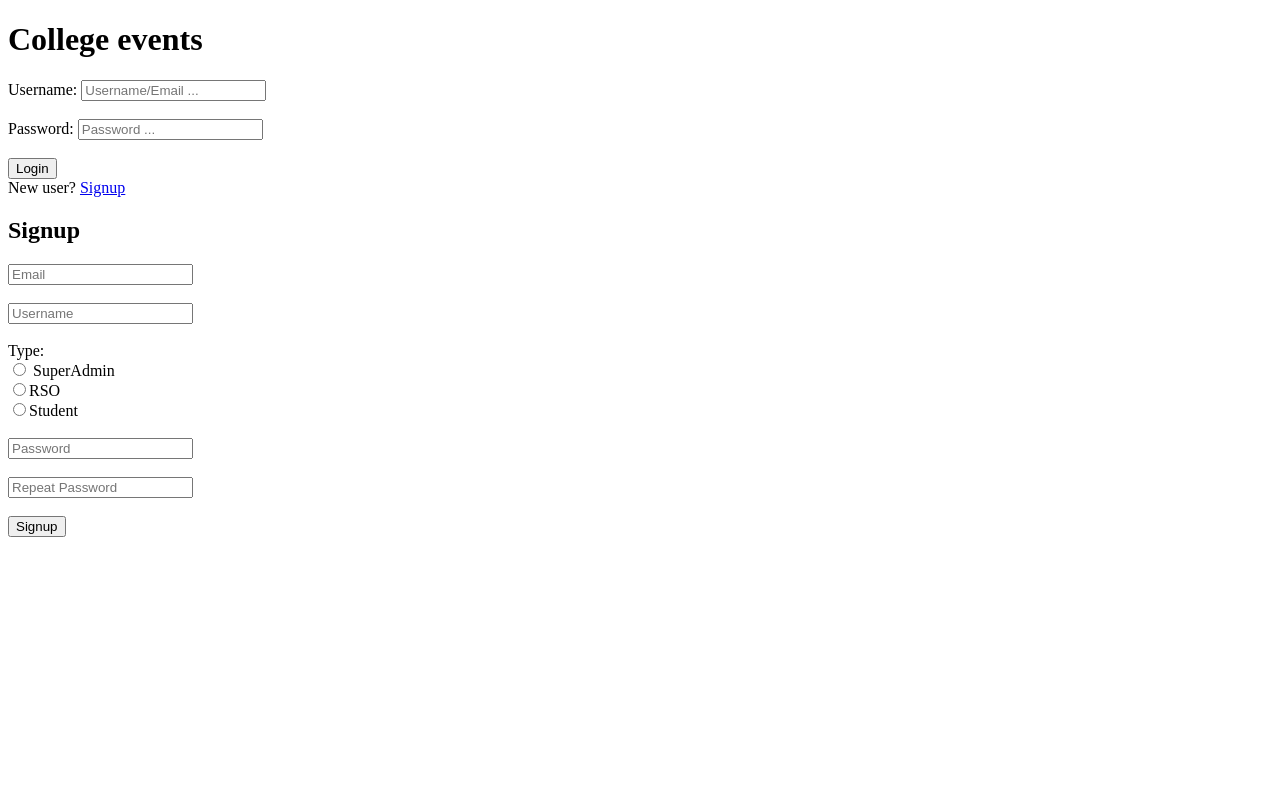
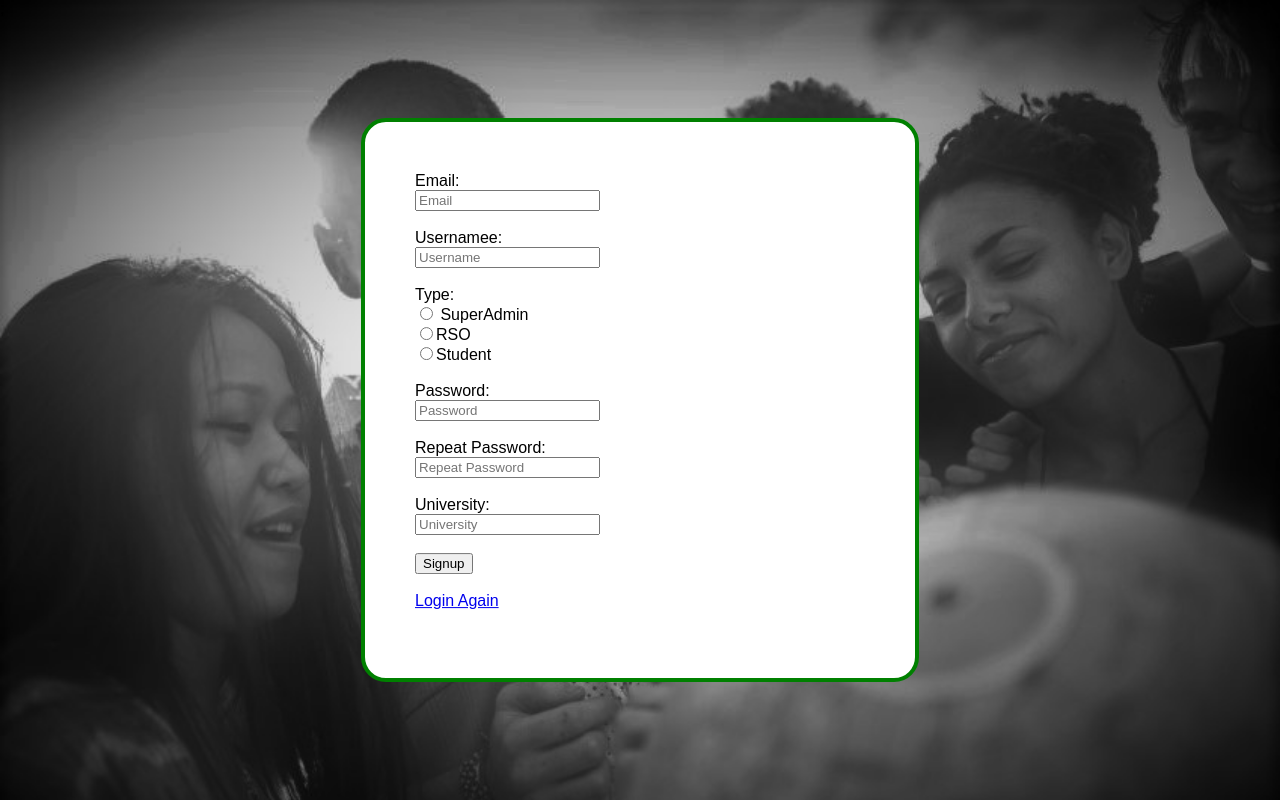
Before and after one commit to pravallik/Events, a PHP site: page /databases1/signup.php in a window 1280 px wide. Run offline with PHP 8.4, Linux system fonts and the light colour scheme.

Commit message:
added styling.php

```diff
--- a/databases/Style.css
+++ b/databases/Style.css
@@ -3,27 +3,77 @@ body{
     margin : 0;
     padding: 0;
     font-family: sans-serif;
-    background: url(back.jpg) no-repeat;
+    /* background-color: blue; */
+    background: url(img/background_login.jpg);
     background-size: cover;
 }
 .login-box{
-    width:280px;
+    width:450px;
+    position : absolute;
+    top: 60%;
+    left: 50%;
+    transform: translate(-50%,-50%);
+    background-color: white;
+    color: black;
+    border-radius :25px;
+    border: 4px solid green;
+    padding: 50px
+}
+
+.heading h6{
+    width:200px;
+    height: 10px;
+    float: left;
+    font-size: 20px;
+    border-bottom: 6px solid greenyellow;
+    position : fixed;
+    top: 30%;
+    left: 50%;
+    transform: translate(-50%,-50%);
+    background-color: white;
+    color: black;
+    border-radius :25px;
+    border: 4px solid green;
+    padding: 50px
+
+}
+.wrapper-main{
+    width:450px;
     position : absolute;
     top: 50%;
     left: 50%;
     transform: translate(-50%,-50%);
-    color: white;
+    background-color: white;
+    color: black;
+    border-radius :25px;
     border: 4px solid green;
     padding: 50px
 }
-
-.login-box h1{
-
-    float: left;
-    font-size: 60px;
-    border-bottom: 6px solid greenyellow;
-    margin-bottom: 40px;
+.wrapper{
+    width:450px;
+    position : absolute;
+    top: 70%;
+    left: 50%;
+    transform: translate(-50%,-50%);
+    background-color: white;
+    color: black;
+    border-radius :25px;
+    border: 4px solid green;
+    padding: 50px
 }
+.wrapper-internal{
+    width:450px;
+    position : absolute;
+    top: 50%;
+    left: 50%;
+    transform: translate(-50%,-50%);
+    background-color: white;
+    color: black;
+    border-radius :25px;
+    border: 4px solid green;
+    padding: 50px
+}
+/*
 
 .textbox{
    width: 100%;
@@ -37,4 +87,4 @@ body{
 .btn{
     border: 1px solid yellow;
 
-}
+} */
--- a/databases/header.php
+++ b/databases/header.php
@@ -6,7 +6,7 @@
 <html>
     <head>
         <meta charset = "utf-8">
-        <h1>College events </h1>
+        <link rel = "styleSheet" href = "style.css">
     </head>
 
     <body>
@@ -19,29 +19,34 @@
                 <li><a href = "#" >Contact</a></li>
             </ul> -->
             </nav>
-        <div class = "login-box">
+            <div class = "heading">
+                <h6>College events </h6>;
+            </div>
+                <!-- <div class = "login-box"> -->
                     <?php
                         if(isset($_SESSION['userId']))
                         {
-                    echo ' <form action = "includes/logout.inc.php" method = "post">
+                            echo '<div class = "wrappe">
+                             <form action = "includes/logout.inc.php" method = "post">
                                 <button type = "submit" name = "logout-submit">Logout</button>
-                        </form>';
+                                </form> </div>';
 
                         }
                         else
                         {
-
-                    echo ' <form action = "includes/login.inc.php" method = "post">
+                            echo '<div class = "login-box">
+                             <form action = "includes/login.inc.php" method = "post">
                                     Username: <input type = "text" name = "mailuid" placeholder = "Username/Email ..."><br>
                                     <br>
                                     Password: <input type = "password" name = "pwd" placeholder = "Password ..."><br><br>
                                     <button type = "submit" name = "login-submit">Login</button>
                                 </form>
-                        New user? <a href = "signup.php">Signup </a>';
+                                New user? <a href = "signup.php">Signup </a>
+                            </div>';
                         }
                     ?>
 
-        </div>
+                <!-- </div> -->
         </header>
      </body>
 </html>
--- a/databases/includes/login.inc.php
+++ b/databases/includes/login.inc.php
@@ -35,6 +35,7 @@ if(isset(($_POST['login-submit']))){
 					$_SESSION['userId']=  $row['idUsers'];
 					$_SESSION['userUID']=  $row['uidUsers'];
 					$_SESSION['usertype']= $row['typeUser'];
+					$_SESSION['UNI'] = $row['University'];
 					header ("Location:../index.php?login=success");
 					exit();
 
--- a/databases/includes/signup.inc.php
+++ b/databases/includes/signup.inc.php
@@ -8,6 +8,7 @@ if(isset($_POST['signup-submit']))
     $usertype = $_POST['adminstatus'];
     $password  = $_POST['pwd'];
     $passwordRepeat  = $_POST['pwd-repeat'];
+    $userUni = $_POST['userUni'];
 
     if(empty($username) || empty($username)|| empty($username)|| empty($username))
     {
@@ -59,7 +60,7 @@ if(isset($_POST['signup-submit']))
             }
             else
             {
-            $sql = "INSERT INTO users (uidUsers,emailUsers,typeUser,pwdUsers) VALUES (?,?,?,?)";
+            $sql = "INSERT INTO users (uidUsers,emailUsers,typeUser,pwdUsers,University) VALUES (?,?,?,?,?)";
             $stmt = mysqli_stmt_init($conn);
             if(!mysqli_stmt_prepare($stmt, $sql))
             {
@@ -70,7 +71,7 @@ if(isset($_POST['signup-submit']))
             {
                 $hashedPwd = password_hash($password, PASSWORD_DEFAULT);
 
-                mysqli_stmt_bind_param($stmt, "ssss", $username, $email,$usertype,$hashedPwd);
+                mysqli_stmt_bind_param($stmt, "sssss", $username, $email,$usertype,$hashedPwd,$userUni);
                 mysqli_stmt_execute($stmt);
                 header("Location: ../signup.php?signup = success");
                 exit();
--- a/databases/privateEvents.php
+++ b/databases/privateEvents.php
@@ -2,7 +2,7 @@
     require "CreateEvents.php";
 ?>
     <main>
-        <div class= "wrapper-main-public">
+        <div class= "createEventsBody">
             <section class = "section-default-public">
                 <h1>Private Event </h1>
                 <form class= "form-createPrivate" action ="includes/createPrivate.inc.php" method = "post">
@@ -14,6 +14,7 @@
                     Comments :<br><input style = "width: 400px;" type ="text" name= "disc" placeholder=""><br><br>
                     University: <br><input type ="text" name= "Uni" placeholder=""><br><br>
                    <button type = "submit" name ="add-privateevent">Add Private Event</button><br><br>
+                   <a href="http://localhost/databases1/index.php">Home</a><br><br>
                 </form>
             </section>
         </div>
--- a/databases/publicEvents.php
+++ b/databases/publicEvents.php
@@ -2,7 +2,7 @@
     require "CreateEvents.php";
 ?>
     <main>
-        <div class= "wrapper-main-public">
+        <div class= "createEventsBody">
             <section class = "section-default-public">
                 <h1>Public Event </h1>
                 <form class= "form-createPublic" action ="includes/createPublic.inc.php" method = "post">
@@ -14,6 +14,7 @@
                              <input type="radio" name="rso" value="KnightHacks">KnightHacks<br><br>
                     Comments :<br><input style = "width: 400px;" type ="text" name= "disc" placeholder=""><br><br>
                    <button type = "submit" name ="add-publicevent">Add Public Event</button><br><br>
+                   <a href="http://localhost/databases1/index.php">Home</a><br><br>
                 </form>
             </section>
         </div>
--- a/databases/rsoOnly.php
+++ b/databases/rsoOnly.php
@@ -2,7 +2,7 @@
     require "CreateEvents.php";
 ?>
     <main>
-        <div class= "wrapper-main-rso">
+        <div class= "createEventsBody">
             <section class = "section-default-rso">
                 <h1> RSO Only </h1>
                 <form class= "form-createRSOOnly" action ="includes/createRSOonly.inc.php" method = "post">
@@ -13,6 +13,7 @@
                              <input type="radio" name="rso" value="KnightHacks">KnightHacks<br><br>
                     Comments :<br><input style = "width: 400px;" type ="text" name= "disc" placeholder=""><br><br>
                    <button type = "submit" name ="add-rsoevent">Add RSO Event</button><br><br>
+                   <a href="http://localhost/databases1/index.php">Home</a><br><br>
                 </form>
             </section>
         </div>
--- a/databases/signup.php
+++ b/databases/signup.php
@@ -5,19 +5,23 @@
         <div class= "wrapper-main">
             <section class = "section-default">
                 <h1>Signup</h1>
+                <div class= "wrapper-internal">
                     <form class= "form-signup" action ="includes/signup.inc.php" method = "post">
-                    <input type ="text" name= "mail" placeholder="Email"><br><br>
-                    <input type ="text" name= "uid" placeholder="Username"><br><br>
+                        Email:<br> <input type ="text" name= "mail" placeholder="Email"><br><br>
+                        Usernamee:<br> <input type ="text" name= "uid" placeholder="Username"><br><br>
                         <!-- <input type = "text" name = "adminstatus" placeholder = "student/admin"><br><br> -->
                         Type:<br>  <input type="radio" name="adminstatus" value="SuperAdmin"> SuperAdmin<br>
                                 <input type="radio" name="adminstatus" value="RSO">RSO<br>
                                 <input type="radio" name="adminstatus" value="Student">Student<br><br>
 
 
-                    <input type ="text" name= "pwd" placeholder="Password"><br><br>
-                    <input type ="text" name= "pwd-repeat" placeholder="Repeat Password"><br><br>
+                        Password:<br><input type ="text" name= "pwd" placeholder="Password"><br><br>
+                        Repeat Password:<br><input type ="text" name= "pwd-repeat" placeholder="Repeat Password"><br><br>
+                        University:<br><input type ="text" name= "userUni" placeholder="University"><br><br>
                         <button type = "submit" name =" signup-submit">Signup</button><br><br>
+                        <a href="http://localhost/databases1/">Login Again</a><br><br>
                     </form>
+                </div>
             </section>
         </div>
     </main>
```
Also changed, not shown: databases/CreateEvents.php (+8 -3 lines), databases/addRSO.php (+13 -11 lines), databases/includes/joinRSO.inc.php (added, +68 -0 lines), databases/includes/test2.inc.php (added, +33 -0 lines), databases/index.php (+13 -15 lines), databases/joinRSO.php (added, +45 -0 lines), databases/styleCreateEvents.css (added, +38 -0 lines), databases/test2-alisa.php (added, +103 -0 lines), databases/test2.php (+23 -7 lines), databases/img/cllg.jpg (added), databases/img/globe.png (added), 1 other file. Lines whose indentation alone changed are shown as unchanged.
